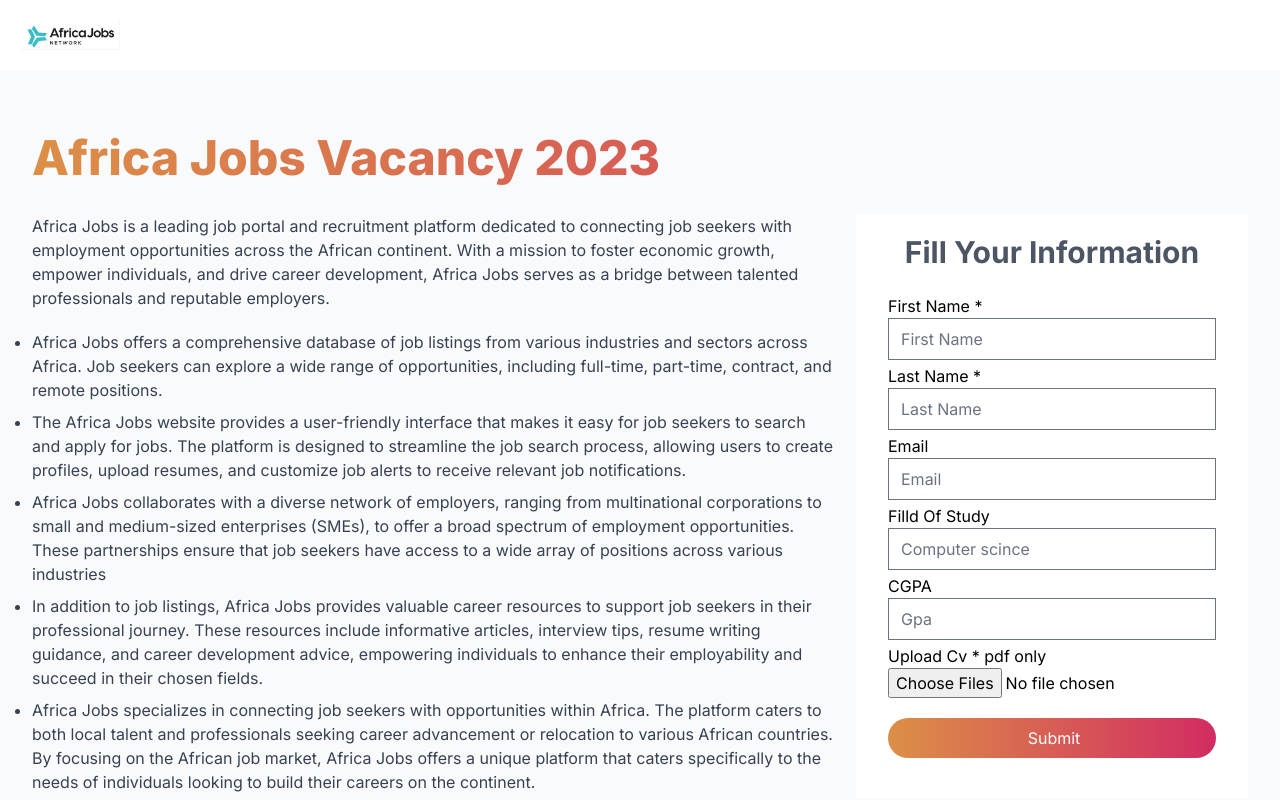
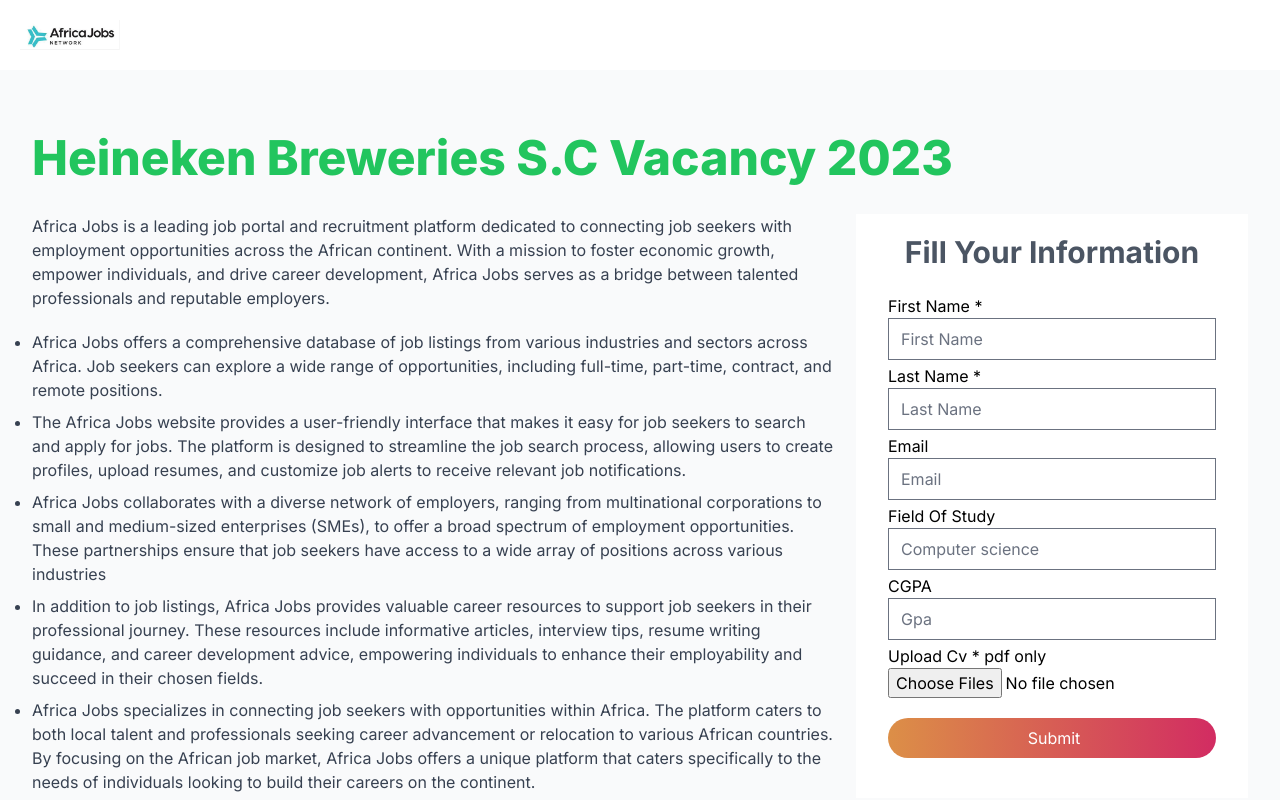
Before and after one commit to DAdawit/NationalCareerExpo, a Next.js app: page /company in a window 1280 px wide. Shown: the top 800 px of the page. Built offline with nearby package versions, Linux system fonts and the light colour scheme.

Commit message:
spelling fixes

```diff
--- a/components/Company/ApplicationForm.jsx
+++ b/components/Company/ApplicationForm.jsx
@@ -70,16 +70,16 @@
             <small className="text-red-500">{errors.email?.message}</small>
           </div>
           <div className="grid mt-1">
-            <label htmlFor="fildStudy">Filld Of Study</label>
+            <label htmlFor="fieldStudy">Field Of Study</label>
             <input
               type="text"
-              name="fildStudy"
-              placeholder="Computer scince"
-              {...register("fildStudy", {
-                required: "Fild Study is required",
+              name="fieldStudy"
+              placeholder="Computer science "
+              {...register("fieldStudy", {
+                required: "Field Study Study is required",
               })}
             />
-            <small className="text-red-500">{errors.fildStudy?.message}</small>
+            <small className="text-red-500">{errors.fieldStudy?.message}</small>
           </div>
           <div className="grid mt-1">
             <label htmlFor="gpa">CGPA</label>
--- a/components/Company/Detail.jsx
+++ b/components/Company/Detail.jsx
@@ -5,8 +5,8 @@
   return (
     <>
       <section className="container mx-auto px-8">
-        <h1 className="gridiantText text-5xl font-extrabold pt-16 pb-8">
-          {company?.companyName} Vacancy 2023
+        <h1 className="text-green-500 text-5xl font-extrabold pt-16 pb-8">
+          Heineken Breweries S.C Vacancy 2023
         </h1>
         <div className="grid grid-cols-1 md:grid-cols-3 gap-5">
           <div className=" col-span-2">
```
